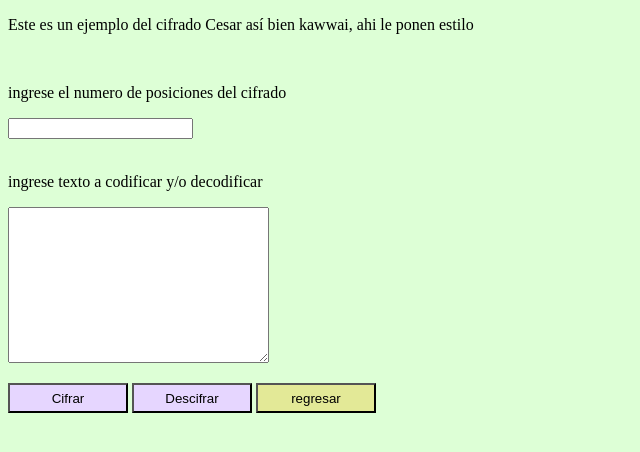
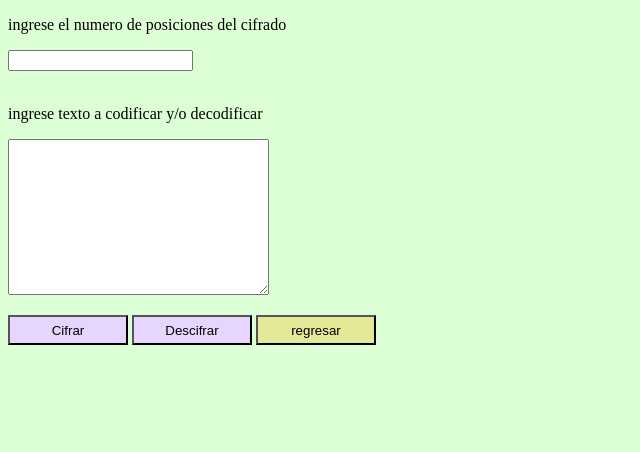
Before and after one commit to Antonio-Zabdiel/cifrado, a plain HTML site: page 02Cesar/index2.html in a window 1280 px wide. Shown: the top 452 px of the page, without its empty margins (0-640 px from the left). Drawn offline with Linux system fonts and the light colour scheme.

Commit message:
Add files via upload

```diff
--- a/02Cesar/index2.html
+++ b/02Cesar/index2.html
@@ -8,13 +8,6 @@
         <title>Ejemplo de Cifrado Cesar</title>
     </head>
     <body>
-        <p>
-        Este es un ejemplo del cifrado Cesar así bien kawwai, ahi le
-        ponen estilo
-        </p>
-
-        <br>
-
         <p>ingrese el numero de posiciones del cifrado</p>
         <input type="number" id="numer">
 
```
Also changed, not shown: 03viggenere/index3.html (+0 -7 lines).
